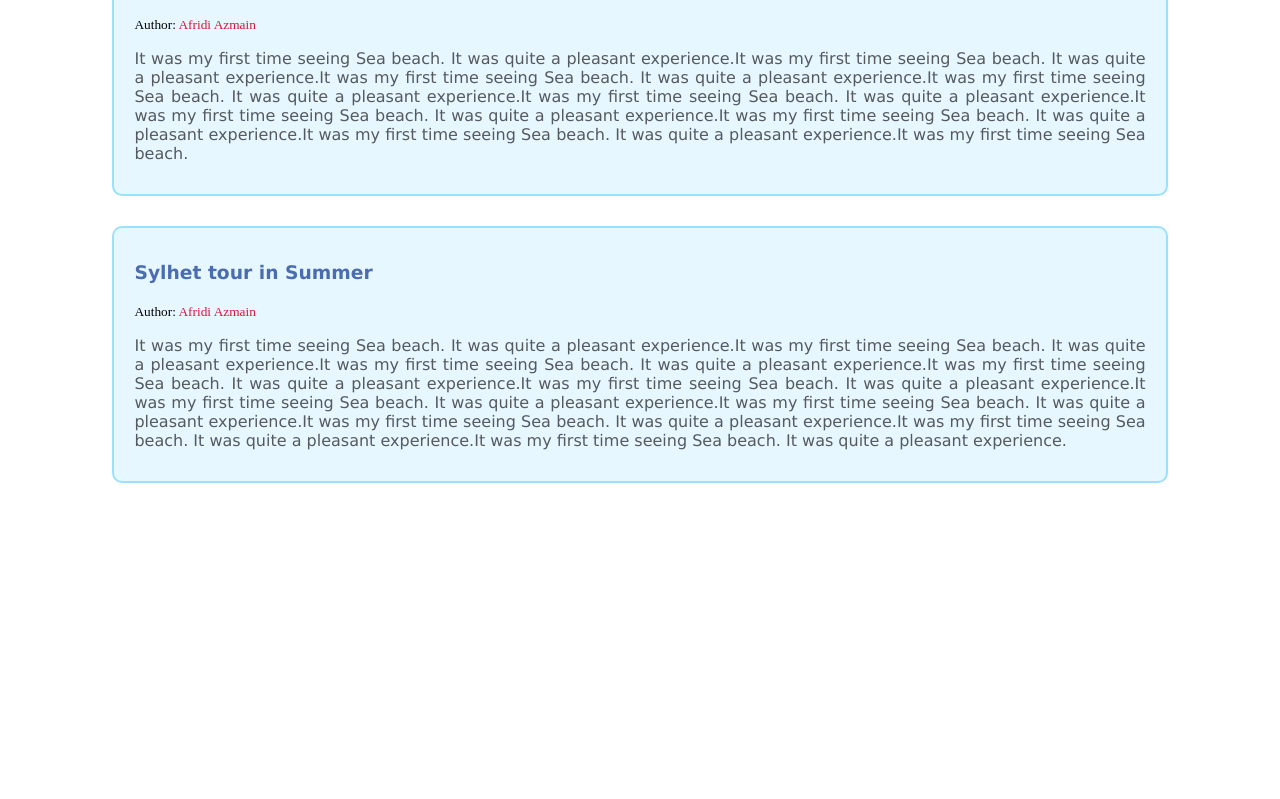
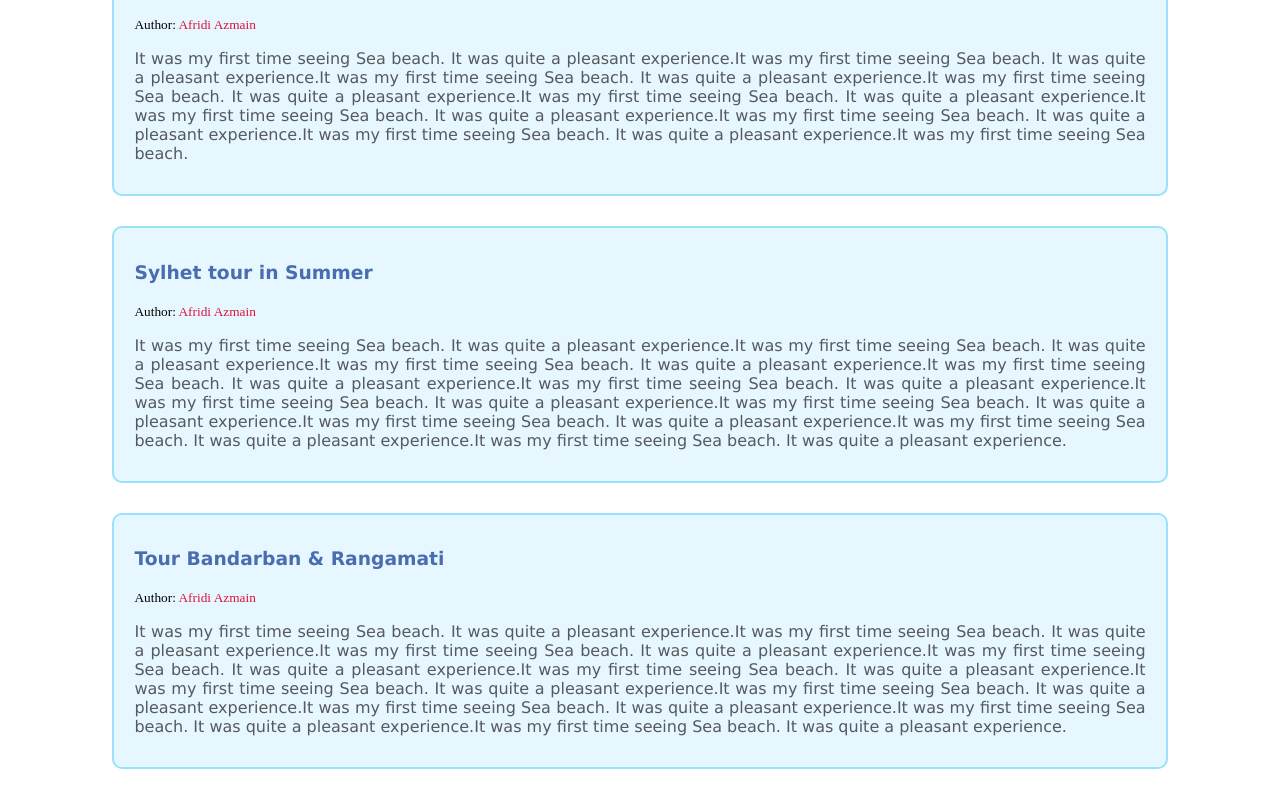
Before and after one commit to Azmain951/M1-Module-2, a plain HTML site: page blog-website.html in a window 1280 px wide. Shown: the part 447-1246 px from the top of the page. Before the commit the page ends 960 px from the top, so only its background shows below. Drawn offline with Linux system fonts and the light colour scheme.

Commit message:
new blog added

```diff
--- a/blog-website.html
+++ b/blog-website.html
@@ -31,5 +31,11 @@
     </div>
 
 
+    <div class="blog">
+        <h3 class="blog-header">Tour Bandarban & Rangamati</h3>
+        <small>Author: <span class="author-name">Afridi Azmain</span></small>
+        <p class="blog-description">It was my first time seeing Sea beach. It was quite a pleasant experience.It was my first time seeing Sea beach. It was quite a pleasant experience.It was my first time seeing Sea beach. It was quite a pleasant experience.It was my first time seeing Sea beach. It was quite a pleasant experience.It was my first time seeing Sea beach. It was quite a pleasant experience.It was my first time seeing Sea beach. It was quite a pleasant experience.It was my first time seeing Sea beach. It was quite a pleasant experience.It was my first time seeing Sea beach. It was quite a pleasant experience.It was my first time seeing Sea beach. It was quite a pleasant experience.It was my first time seeing Sea beach. It was quite a pleasant experience.</p>
+    </div>
+
 </body>
 </html>
```
